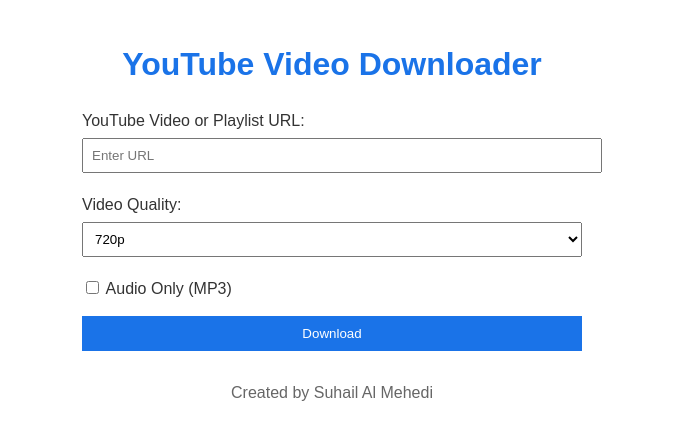
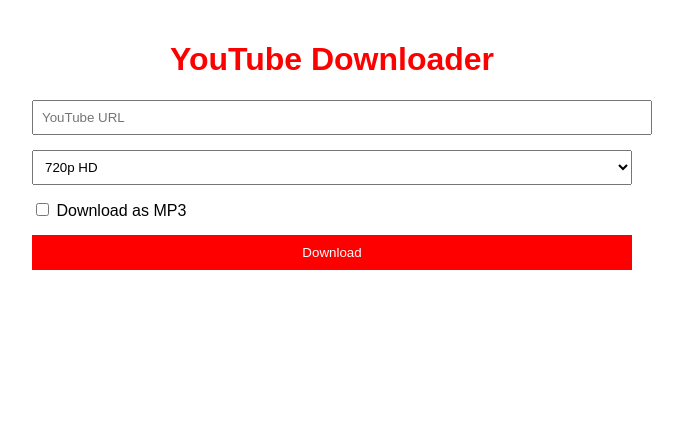
Before and after one commit to Nabil3962/yt-downloader-online, a Flask app: page / in a window 1280 px wide. Shown: the top 440 px of the page, without its empty margins (308-991 px from the left). Run offline with Flask 3, Linux system fonts and the light colour scheme.

Commit message:
Update index.html

```diff
--- a/templates/index.html
+++ b/templates/index.html
@@ -3,78 +3,42 @@
 <head>
     <meta charset="UTF-8">
     <meta name="viewport" content="width=device-width, initial-scale=1.0">
-    <title>YouTube Video Downloader</title>
+    <title>YouTube Downloader</title>
     <style>
-        body {
-            font-family: Arial, sans-serif;
-            max-width: 500px;
-            margin: 40px auto;
-            padding: 0 20px;
-            color: #333;
-            line-height: 1.5;
+        body { font-family: Arial, sans-serif; max-width: 600px; margin: 0 auto; padding: 20px; }
+        h1 { color: #ff0000; text-align: center; }
+        .form-group { margin-bottom: 15px; }
+        input[type="text"] { width: 100%; padding: 8px; }
+        select { width: 100%; padding: 8px; }
+        button {
+            background: #ff0000; color: white; border: none;
+            padding: 10px 15px; width: 100%; cursor: pointer;
         }
-        h1 {
-            color: #1a73e8;
-            text-align: center;
-        }
-        .input-group {
-            margin-bottom: 20px;
-        }
-        input[type="text"] {
-            width: 100%;
-            padding: 8px;
-            margin-top: 5px;
-        }
-        select {
-            width: 100%;
-            padding: 8px;
-            margin-top: 5px;
-        }
-        .checkbox {
-            margin: 15px 0;
-        }
-        button {
-            background-color: #1a73e8;
-            color: white;
-            border: none;
-            padding: 10px 20px;
-            width: 100%;
-            cursor: pointer;
-        }
-        .footer {
-            text-align: center;
-            margin-top: 30px;
-            color: #666;
-        }
+        .error { color: red; }
     </style>
 </head>
 <body>
-    <h1>YouTube Video Downloader</h1>
-
+    <h1>YouTube Downloader</h1>
     <form method="post">
-        <div class="input-group">
-            <label for="url">YouTube Video or Playlist URL:</label>
-            <input type="text" id="url" name="url" placeholder="Enter URL" required>
+        <div class="form-group">
+            <input type="text" name="url" placeholder="YouTube URL" required>
         </div>
-
-        <div class="input-group">
-            <label for="quality">Video Quality:</label>
-            <select id="quality" name="quality">
-                <option value="720">720p</option>
-                <option value="1080">1080p</option>
+        <div class="form-group">
+            <select name="quality">
+                <option value="720">720p HD</option>
+                <option value="1080">1080p Full HD</option>
                 <option value="480">480p</option>
-                <option value="360">360p</option>
             </select>
         </div>
-
-        <div class="checkbox">
-            <input type="checkbox" id="audio_only" name="audio_only">
-            <label for="audio_only">Audio Only (MP3)</label>
+        <div class="form-group">
+            <label>
+                <input type="checkbox" name="audio_only"> Download as MP3
+            </label>
         </div>
-
         <button type="submit">Download</button>
     </form>
-
-    <div class="footer">Created by Suhail Al Mehedi</div>
+    {% if error %}
+        <p class="error">{{ error }}</p>
+    {% endif %}
 </body>
 </html>
```
